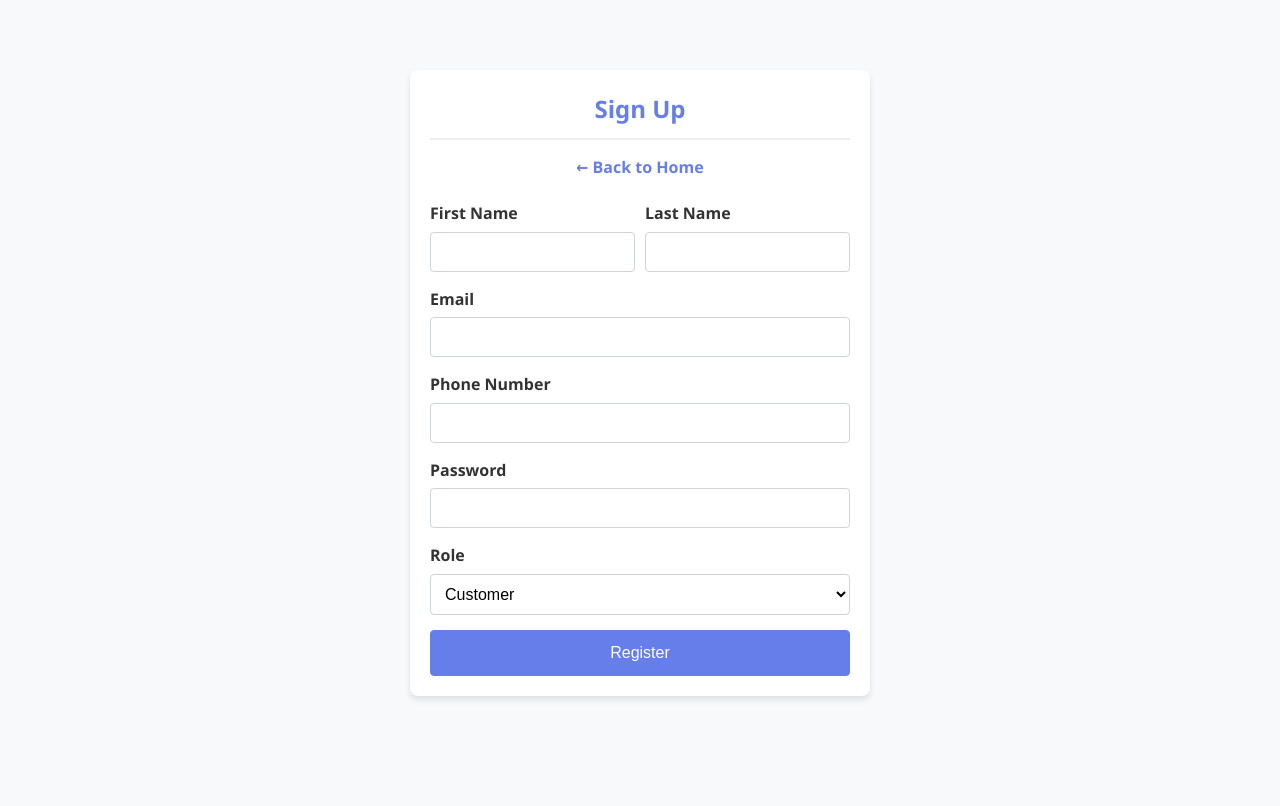
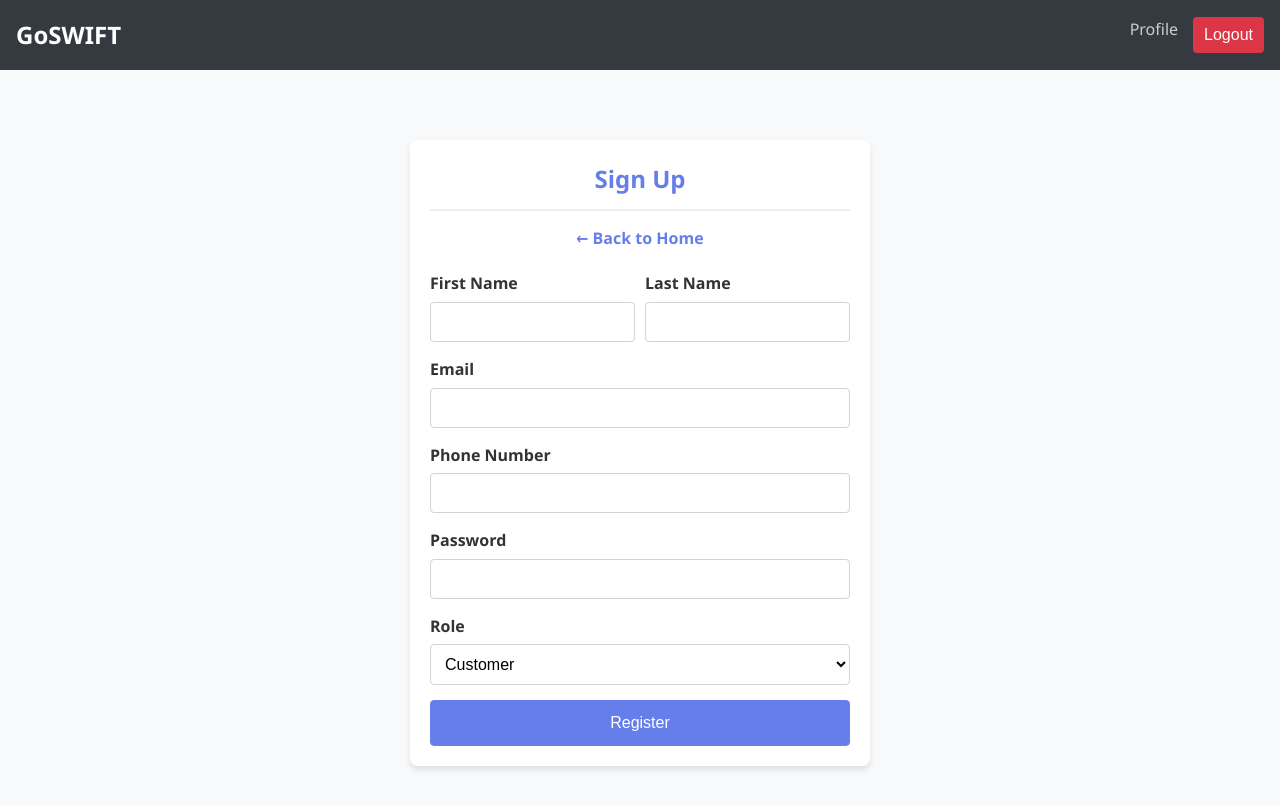
Before and after one commit to cdac-project-goswift/main-frontend, a React (Vite) app in the folder goswift-frontend/: page /signup in a window 1280 px wide. Built offline with nearby package versions, Linux system fonts and the light colour scheme; sample sign-in values are in the browser's storage.

Commit message:
Updated Navbar And UserLayout

```diff
--- a/goswift-frontend/src/components/agent/AgentDashboard.jsx
+++ b/goswift-frontend/src/components/agent/AgentDashboard.jsx
@@ -8,6 +8,8 @@ const AgentDashboard = () => {
   const [stats, setStats] = useState({ buses: 0, schedules: 0, bookings: 0 });
   const [recentBookings, setRecentBookings] = useState([]);
   const [loading, setLoading] = useState(true);
+
+
 
   useEffect(() => {
     const loadAgentData = async () => {
--- a/goswift-frontend/src/components/layout/Navbar.jsx
+++ b/goswift-frontend/src/components/layout/Navbar.jsx
@@ -21,38 +21,38 @@ const Navbar = () => {
     return String(user.role).replace('ROLE_', '');
   };
 
-//   return (
-//     <nav className="navbar">
-//       <div className="navbar-brand">
-//         <Link to="/" style={{ color: 'white', textDecoration: 'none' }}>GoSWIFT</Link>
-//       </div>
-//       <ul className="navbar-nav">
-//         {!user ? (
-//           <>
-//             <li><Link to="/login" className="nav-link">Login</Link></li>
-//             <li><Link to="/signup" className="nav-link">Sign Up</Link></li>
-//           </>
-//         ) : (
-//           <>
-//             {String(user.role) === 'ROLE_ADMIN' && <li><Link to="/admin/dashboard" className="nav-link">Dashboard</Link></li>}
-//             {String(user.role) === 'ROLE_AGENT' && <li><Link to="/agent/dashboard" className="nav-link">Dashboard</Link></li>}
-//             {String(user.role) === 'ROLE_CUSTOMER' && (
-//               <>
-//                 <li><Link to="/customer/dashboard" className="nav-link">Dashboard</Link></li>
-//                 <li><Link to="/customer/my-bookings" className="nav-link">My Bookings</Link></li>
-//               </>
-//             )}
+  return (
+    <nav className="navbar">
+      <div className="navbar-brand">
+        <Link to="/" style={{ color: 'white', textDecoration: 'none' }}>GoSWIFT</Link>
+      </div>
+      <ul className="navbar-nav">
+        {!user ? (
+          <>
+            <li><Link to="/login" className="nav-link">Login</Link></li>
+            <li><Link to="/signup" className="nav-link">Sign Up</Link></li>
+          </>
+        ) : (
+          <>
+            {String(user.role) === 'ROLE_ADMIN' && <li><Link to="/admin/dashboard" className="nav-link">Dashboard</Link></li>}
+            {String(user.role) === 'ROLE_AGENT' && <li><Link to="/agent/dashboard" className="nav-link">Dashboard</Link></li>}
+            {String(user.role) === 'ROLE_CUSTOMER' && (
+              <>
+                <li><Link to="/customer/dashboard" className="nav-link">Dashboard</Link></li>
+                <li><Link to="/customer/my-bookings" className="nav-link">My Bookings</Link></li>
+              </>
+            )}
 
-//             <li><Link to="/profile" className="nav-link">Profile</Link></li>
+            <li><Link to="/profile" className="nav-link">Profile</Link></li>
 
-//             <li>
-//               <button onClick={handleLogout} className="btn btn-danger" style={{ padding: '5px 10px' }}>Logout</button>
-//             </li>
-//           </>
-//         )}
-//       </ul>
-//     </nav>
-//   );
- };
+            <li>
+              <button onClick={handleLogout} className="btn btn-danger" style={{ padding: '5px 10px' }}>Logout</button>
+            </li>
+          </>
+        )}
+      </ul>
+    </nav>
+  );
+    };
 
 export default Navbar;
--- a/goswift-frontend/src/components/layout/UserLayout.jsx
+++ b/goswift-frontend/src/components/layout/UserLayout.jsx
@@ -1,13 +1,19 @@
 import { Outlet } from "react-router-dom";
 
+
 // Wrapper for authenticated pages, useful for adding sidebars or specific padding
+
 const UserLayout = () => {
   return (
     <div>
+
       {/* Navbar is already in App.jsx, but we can add sub-headers here */}
       <Outlet />
     </div>
+
   );
 };
 
+
+
 export default UserLayout;
```
